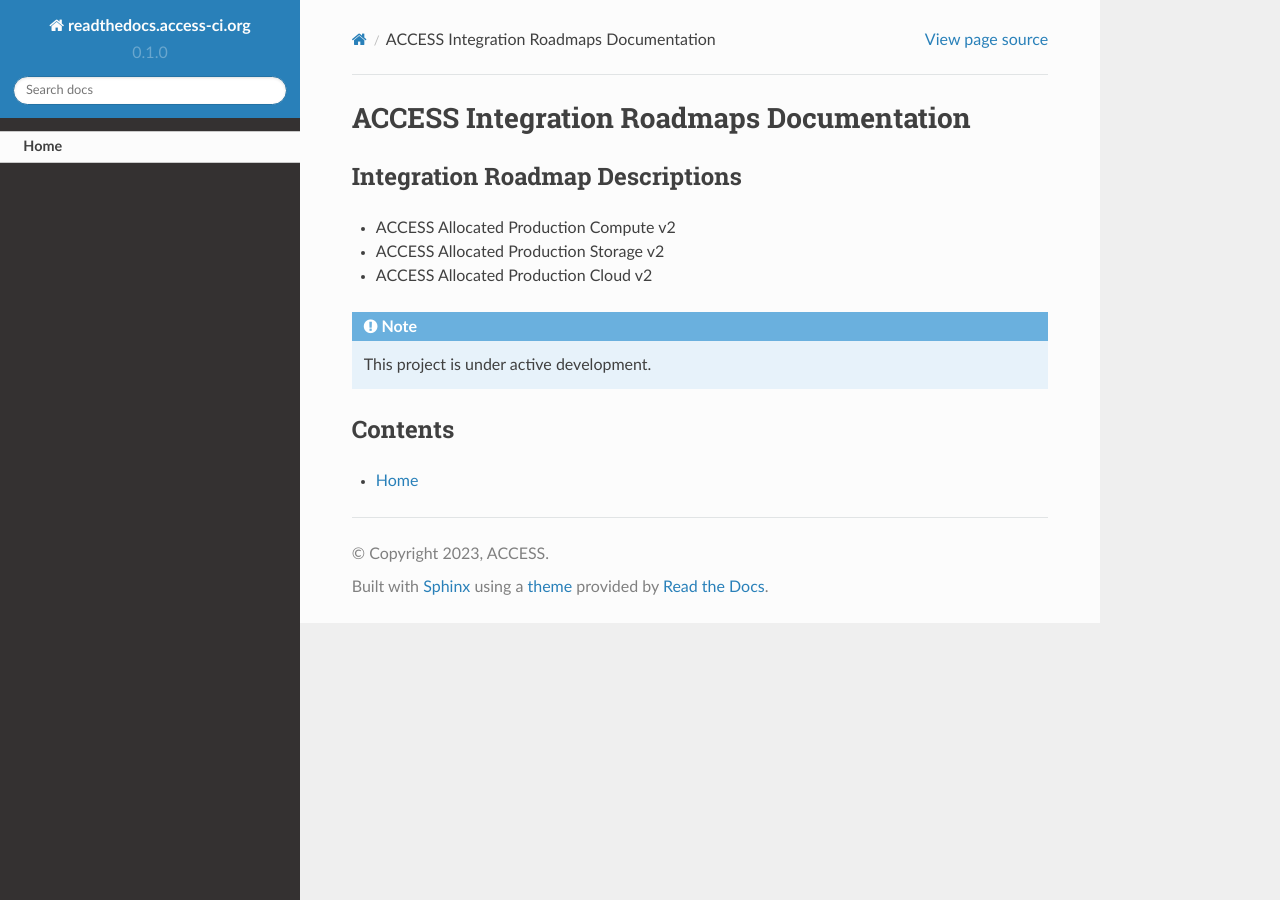
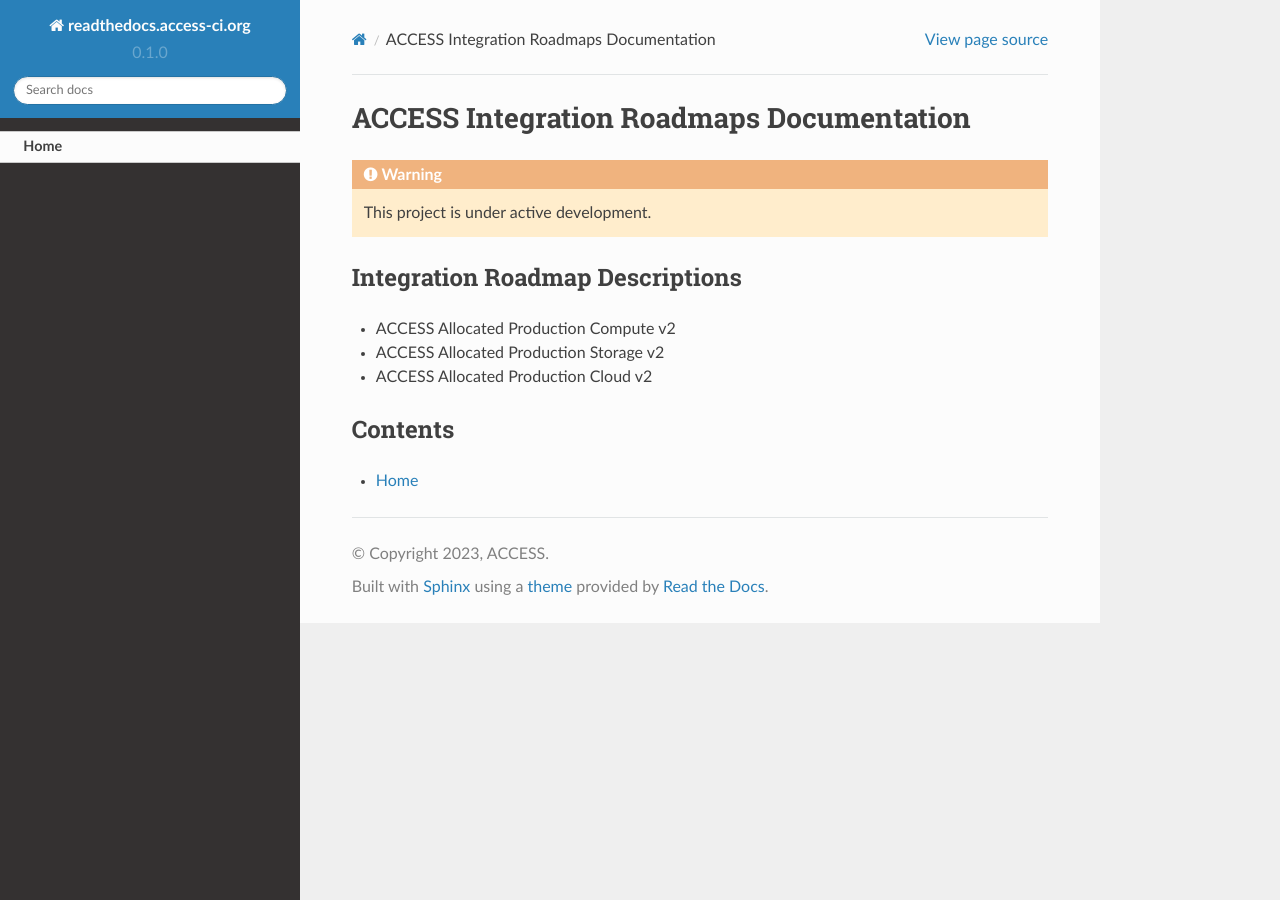
Before and after one commit to esiegmann/Integration_Roadmaps, a Sphinx documentation site: the page built from docs/source/index.rst, in a window 1280 px wide. Built offline with Sphinx 7.4.7 and the Read the Docs theme 2.0.0, drawn with Linux system fonts in a browser that asks for light colours; pages that are not in the unit, such as notebooks, are missing from menus; some of the changed lines change nothing that is shown.

Commit message:
switch note to warning and shift to top of file

```diff
--- a/docs/source/index.rst
+++ b/docs/source/index.rst
@@ -1,15 +1,15 @@
 ACCESS Integration Roadmaps Documentation
 =========================================
+
+.. warning::
+
+   This project is under active development.
 
 Integration Roadmap Descriptions
 --------------------------------
 - :doc:`ACCESS Allocated Production Compute v2 <ACCESS_Allocated_Production_Compute_v2_-_Integration_Roadmap_Description.md>`
 - :doc:`ACCESS Allocated Production Storage v2 <ACCESS_Allocated_Production_Storage_v2_-_Integration_Roadmap_Description.md>`
 - :doc:`ACCESS Allocated Production Cloud v2 <ACCESS_Allocated_Production_Cloud_v2_-_Integration_Roadmap_Description.md>`
-
-.. note::
-
-   This project is under active development.
 
 Contents
 --------
```
